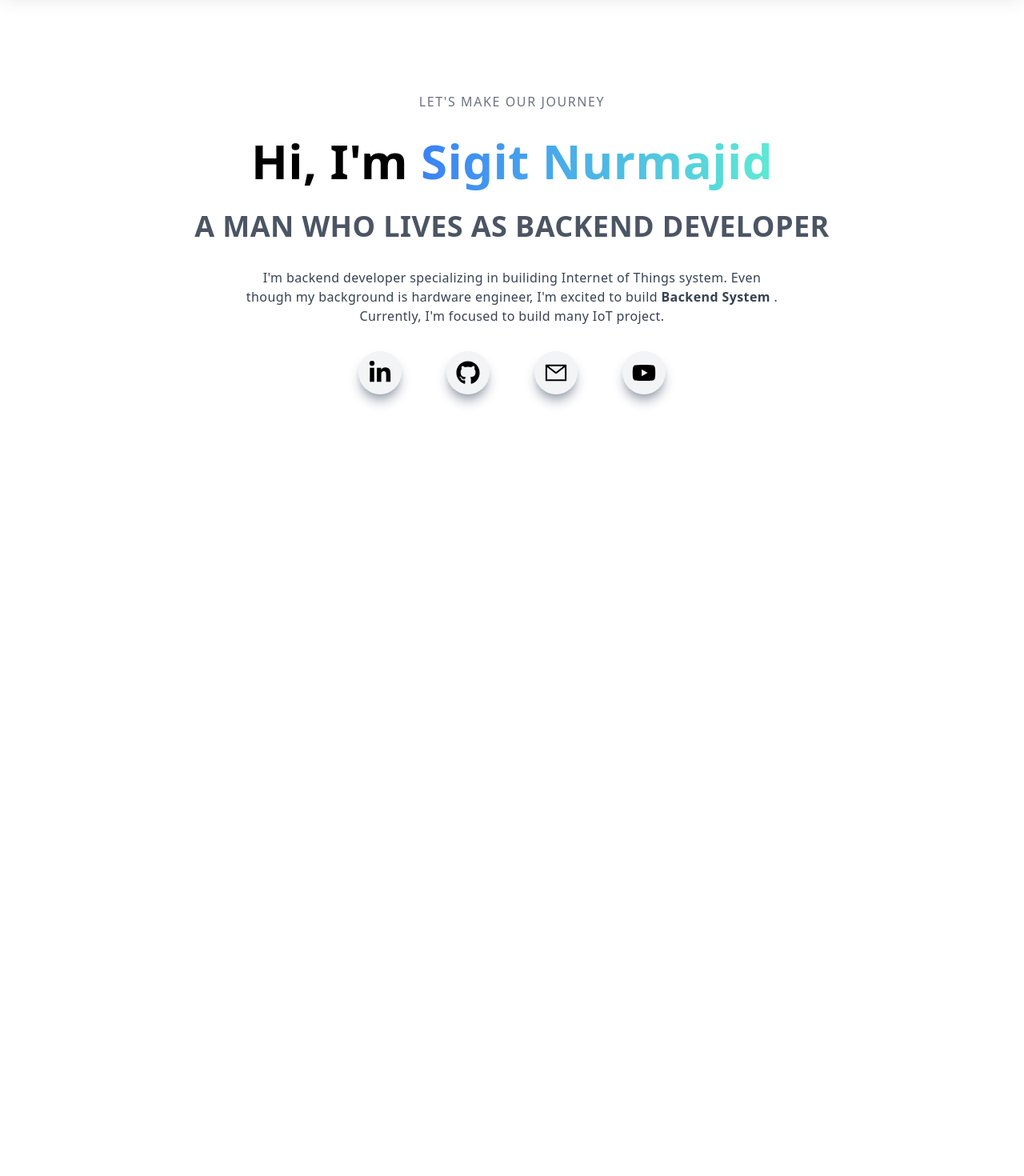
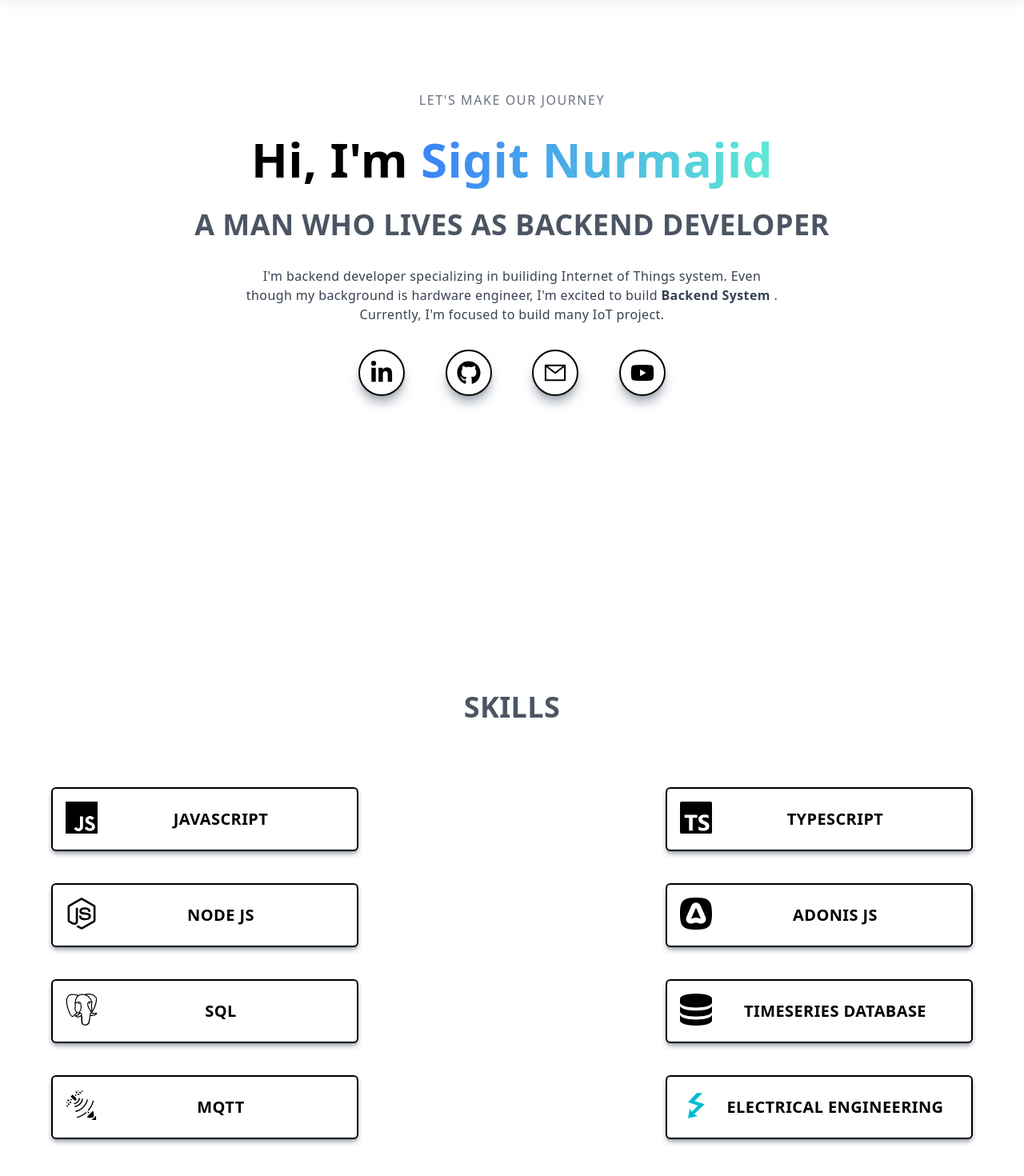
Before and after one commit to sigitnurmajid/portfolio, a Next.js app: page / in a window 1280 px wide. Shown: the part 96-1566 px from the top of the page at 80% size. Before the commit the page ends 800 px from the top, so only its background shows below. Built offline with nearby package versions, Linux system fonts and the light colour scheme.

Commit message:
feat: skill page

```diff
--- a/components/Main.tsx
+++ b/components/Main.tsx
@@ -20,17 +20,17 @@ export default function Main() {
             Currently, I&apos;m focused to build many IoT project.
           </p>
           <div className="hidden md:flex items-center justify-between py-4 w-full max-w-sm m-auto">
-            <div className="rounded-full bg-gray-100 shadow-lg shadow-gray-400 p-3 cursor-pointer hover:scale-150 ease-in duration-300">
+            <div className="rounded-full border-black border-2 shadow-lg shadow-gray-400 p-3 cursor-pointer hover:scale-150 ease-in duration-300">
               <Link href={"https://www.linkedin.com/in/sigit-nurmajid-858181160"}><FaLinkedinIn size={30}/></Link>
 
             </div>
-            <div className="rounded-full bg-gray-100 shadow-lg shadow-gray-400 p-3 cursor-pointer hover:scale-150 ease-in duration-300">
+            <div className="rounded-full border-black border-2 shadow-lg shadow-gray-400 p-3 cursor-pointer hover:scale-150 ease-in duration-300">
               <Link href={"https://github.com/sigitnurmajid"}><FaGithub size={30}/></Link>
             </div>
-            <div className="rounded-full bg-gray-100 shadow-lg shadow-gray-400 p-3 cursor-pointer hover:scale-150 ease-in duration-300">
+            <div className="rounded-full border-black border-2 shadow-lg shadow-gray-400 p-3 cursor-pointer hover:scale-150 ease-in duration-300">
               <Link href={"mailto:sigitnurmajid32@gmail.com"}><AiOutlineMail size={30}/></Link>
             </div>
-            <div className="rounded-full bg-gray-100 shadow-lg shadow-gray-400 p-3 cursor-pointer hover:scale-150 ease-in duration-300">
+            <div className="rounded-full border-black border-2 shadow-lg shadow-gray-400 p-3 cursor-pointer hover:scale-150 ease-in duration-300">
               <Link href={"https://youtube.com/channel/UCIRErnyZjR3GVdM7qyq88Tw"}><FaYoutube size={30}/></Link>
             </div>
           </div>
--- a/components/Navbar.tsx
+++ b/components/Navbar.tsx
@@ -1,17 +1,34 @@
 import Image from "next/image"
 import Link from "next/link"
-import { useState } from "react"
+import { useEffect, useState } from "react"
 import { AiOutlineMenu, AiOutlineClose, AiOutlineMail } from 'react-icons/ai'
 import { FaLinkedinIn, FaGithub, FaYoutube, FaFrog } from 'react-icons/fa'
 
 export default function Navbar() {
   const [nav, setNav] = useState<boolean>(false)
+  const [shadow, setShadow] = useState<boolean>(false)
 
   const handleNav = () => {
     setNav(!nav)
   }
+
+  useEffect(() => {
+    const handleShadow = () => {
+      if (window.scrollY >= 90) {
+        setShadow(true)
+      } else {
+        setShadow(false)
+      }
+      console.log(shadow)
+    }
+    window.addEventListener('scroll', handleShadow);
+  }, [])
+
   return (
-    <div className="fixed w-full h-20 shadow-xl z-[100] ">
+    <div className={
+      shadow ? "fixed -top-[100%] w-full h-20 shadow-xl z-[100] ease-in-out duration-500"
+      : "fixed top-0 w-full h-20 shadow-xl z-[100] ease-in-out duration-500"
+      }>
       <div className="flex justify-between items-center w-full h-full px-2 2xl:px-16">
         <FaFrog size={40} />
         <div>
--- /dev/null
+++ b/components/Skills.tsx
@@ -0,0 +1,49 @@
+import { FaFrog, FaNodeJs } from "react-icons/fa";
+import { SiJavascript , SiTypescript, SiAdonisjs, SiPostgresql} from "react-icons/si";
+import { ImDatabase} from "react-icons/im";
+import { GiSatelliteCommunication} from "react-icons/gi";
+import { FcElectricity} from "react-icons/fc";
+
+export default function Skills() {
+  return (
+    <div id="skills" className="w-full h-screen p-2">
+      <div className='max-w-[1240px] m-auto flex flex-col justify-center h-full'>
+        <h2 className="mx-auto mt-20 mb-10 md:my-20 uppercase text-gray-600">Skills</h2>
+        <div className="grid grid-cols-1 md:grid-cols-2 mx-auto md:gap-x-96 gap-y-10">
+          <div className="w-96 h-20 border-2 border-black rounded-md shadow-md shadow-gray-400 p-4 flex">
+            <SiJavascript size={40} />
+            <p className="uppercase m-auto text-xl font-semibold">javascript</p>
+          </div>
+          <div className="w-96 h-20 border-2 border-black rounded-md shadow-md shadow-gray-400 p-4 flex">
+            <SiTypescript size={40} />
+            <p className="uppercase m-auto text-xl font-semibold">typescript</p>
+          </div>
+          <div className="w-96 h-20 border-2 border-black rounded-md shadow-md shadow-gray-400 p-4 flex">
+            <FaNodeJs size={40} />
+            <p className="uppercase m-auto text-xl font-semibold text-center">node js</p>
+          </div>
+          <div className="w-96 h-20 border-2 border-black rounded-md shadow-md shadow-gray-400 p-4 flex">
+            <SiAdonisjs size={40} />
+            <p className="uppercase m-auto text-xl font-semibold">adonis js</p>
+          </div>
+          <div className="w-96 h-20 border-2 border-black rounded-md shadow-md shadow-gray-400 p-4 flex">
+            <SiPostgresql size={40} />
+            <p className="uppercase m-auto text-xl font-semibold">sql</p>
+          </div>
+          <div className="w-96 h-20 border-2 border-black rounded-md shadow-md shadow-gray-400 p-4 flex">
+            <ImDatabase size={40} />
+            <p className="uppercase m-auto text-xl font-semibold">timeseries database</p>
+          </div>
+          <div className="w-96 h-20 border-2 border-black rounded-md shadow-md shadow-gray-400 p-4 flex">
+            <GiSatelliteCommunication size={40} />
+            <p className="uppercase m-auto text-xl font-semibold">mqtt</p>
+          </div>
+          <div className="w-96 h-20 border-2 border-black rounded-md shadow-md shadow-gray-400 p-4 flex">
+            <FcElectricity size={40} />
+            <p className="uppercase m-auto text-xl font-semibold">electrical engineering</p>
+          </div>
+        </div>
+      </div>
+    </div>
+  )
+}
--- a/pages/index.tsx
+++ b/pages/index.tsx
@@ -1,5 +1,6 @@
 import Main from "../components/Main"
 import Navbar from "../components/Navbar"
+import Skills from "../components/Skills"
 
 export default function Home() {
   return (
@@ -7,6 +8,7 @@ export default function Home() {
       <title>Sigit&apos;s Portfolio</title>
       <Navbar />
       <Main />
+      <Skills />
     </div>
   )
 }
--- a/styles/globals.css
+++ b/styles/globals.css
@@ -2,6 +2,9 @@
 @tailwind components;
 @tailwind utilities;
 
+html {
+  scroll-behavior: smooth;
+}
 
 @layer base {
   body {
```
